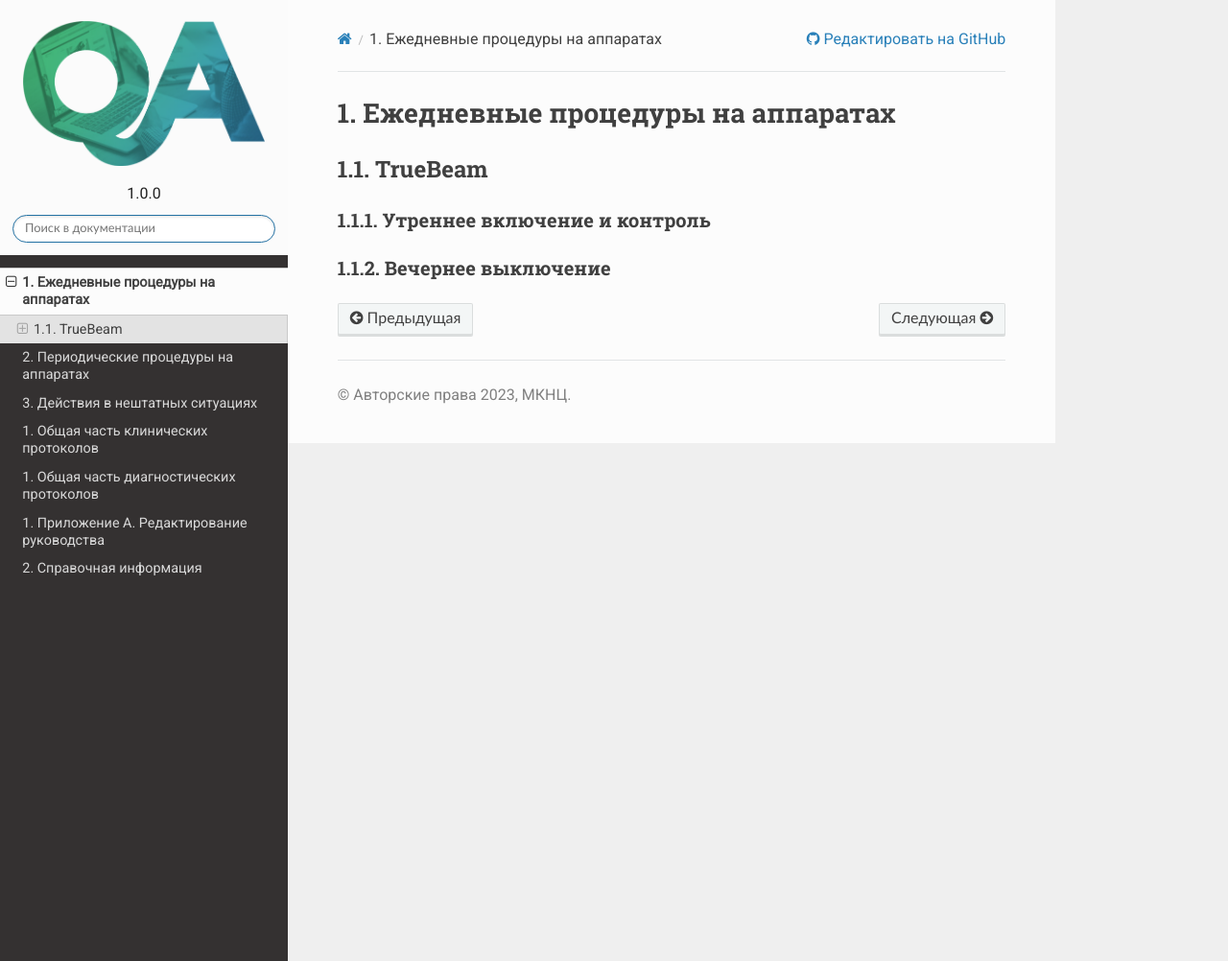
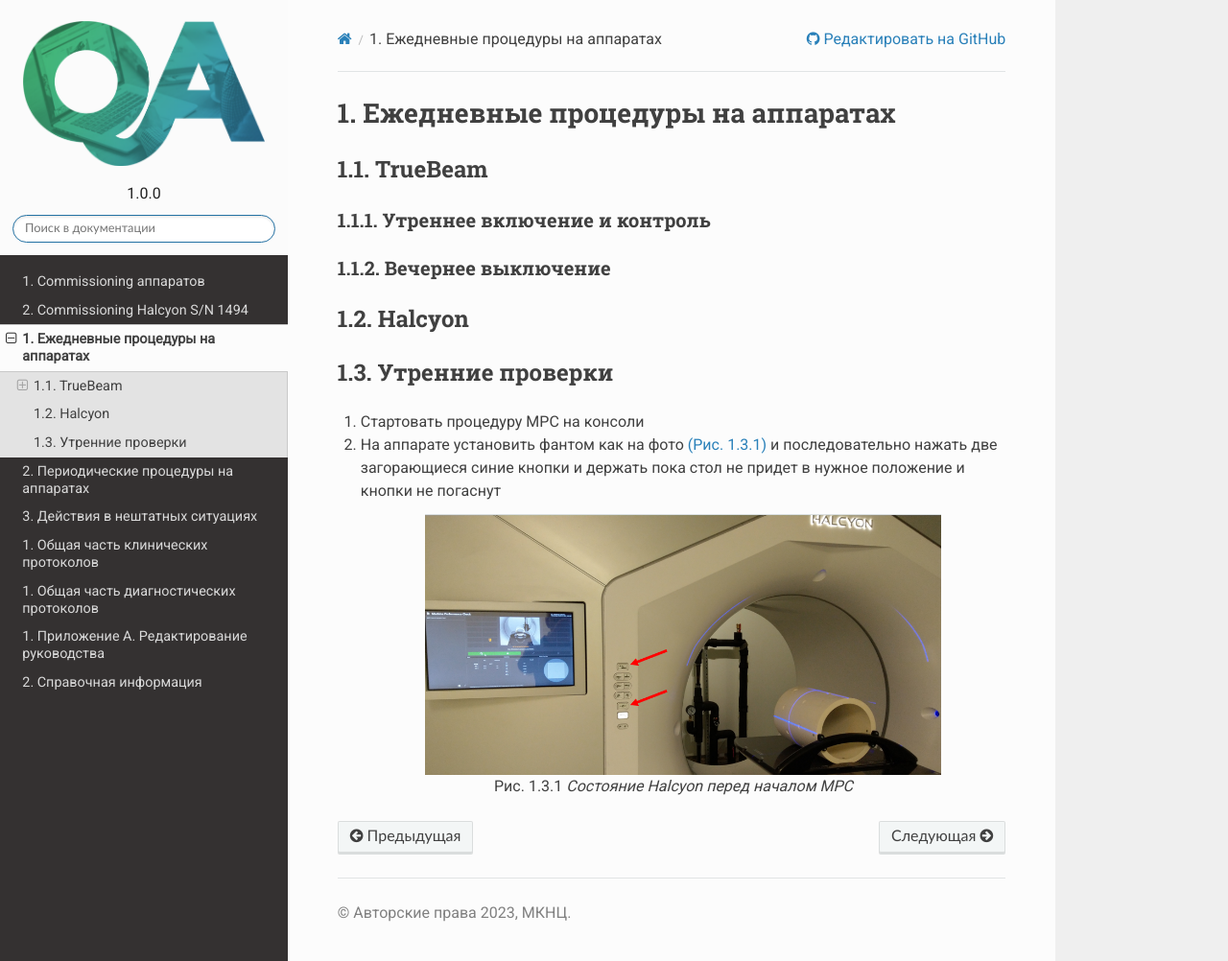
Before and after one commit to ggorlachev/RtDepBusiness, a Sphinx documentation site: the page built from source/qa_equipment/daily_procedures.rst, in a window 1280 px wide and 1002 px high. Shown: the whole window at 96% size. Built offline with Sphinx 7.4.7 and the Read the Docs theme 2.0.0, drawn with Linux system fonts in a browser that asks for light colours; some web fonts are replaced.

Commit message:
Работа над утренними проверками

```diff
--- /dev/null
+++ b/source/commissioning/general.rst
@@ -0,0 +1,4 @@
+.. _commissioning_general:
+
+Commissioning аппаратов
+=======================
--- /dev/null
+++ b/source/commissioning/halcyon.rst
@@ -0,0 +1,4 @@
+.. _commissioning_halcyon:
+
+Commissioning Halcyon S/N 1494
+==============================
--- a/source/index.rst
+++ b/source/index.rst
@@ -4,6 +4,16 @@
 Версия документа |version|
 
 Последний раз был скомпилирован |today|.
+
+Commissioning
+*************
+
+..  toctree::
+    :maxdepth: 3
+    :numbered:
+
+    commissioning/general
+    commissioning/halcyon
 
 QA оборудования
 ***************
--- a/source/qa_equipment/daily_procedures.rst
+++ b/source/qa_equipment/daily_procedures.rst
@@ -9,5 +9,29 @@
 Утреннее включение и контроль
 ~~~~~~~~~~~~~~~~~~~~~~~~~~~~~
 
+
+
+
+
 Вечернее выключение
 ~~~~~~~~~~~~~~~~~~~
+
+
+Halcyon
+-------
+
+Утренние проверки
+-----------------
+
+#. Стартовать процедуру MPC на консоли
+#. На аппарате установить фантом как на фото :numref:`(Рис. %s) <_halcyon_position_mpc>`
+   и последовательно нажать две загорающиеся синие кнопки и держать пока стол не придет
+   в нужное положение и кнопки не погаснут
+
+   .. figure:: images/HalcyonPositionMPC.png
+       :name: _halcyon_position_mpc
+       :align: center
+       :width: 80%
+       :figclass: align-center
+
+       Состояние Halcyon перед началом MPC
```
Also changed, not shown: source/qa_equipment/images/HConsoleStartMPC.png (added), source/qa_equipment/images/HalcyonPositionMPC.png (added).
